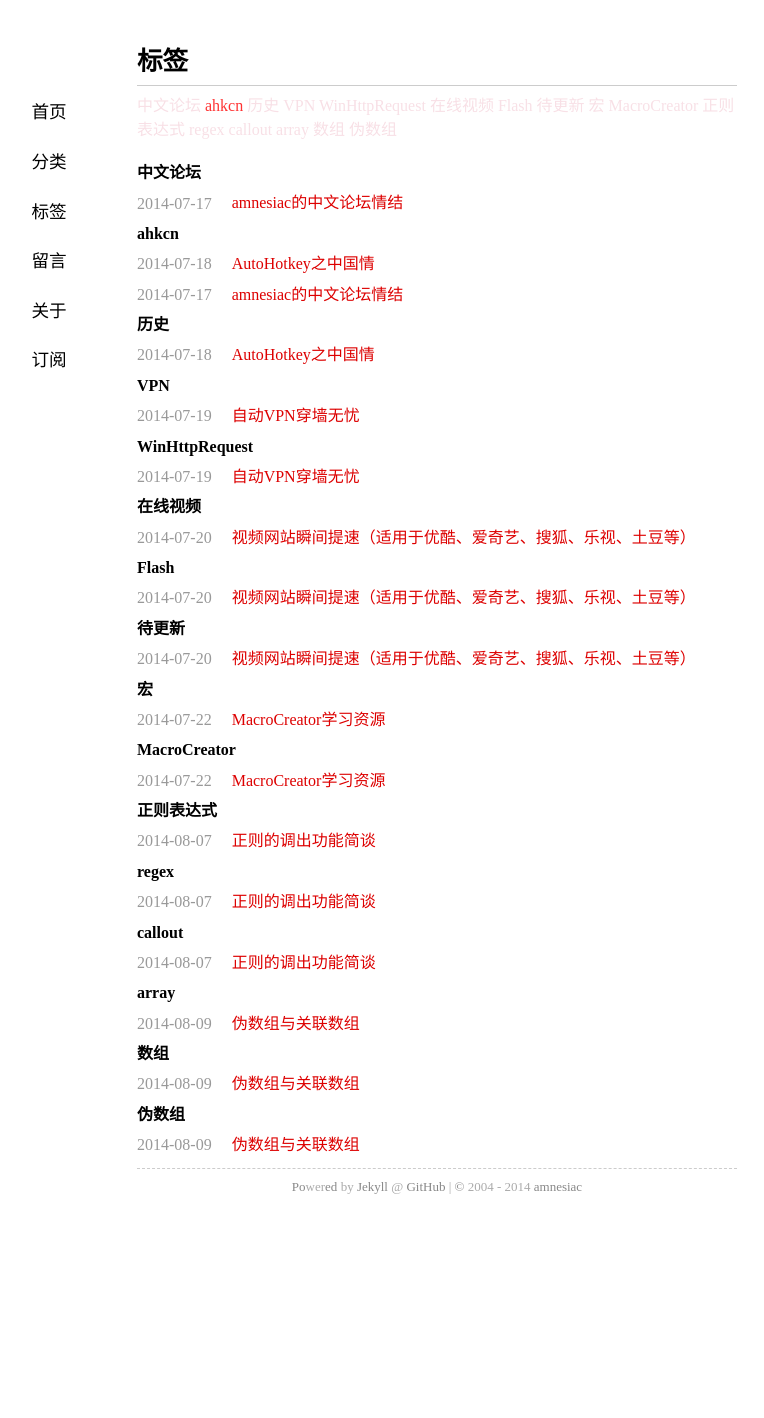
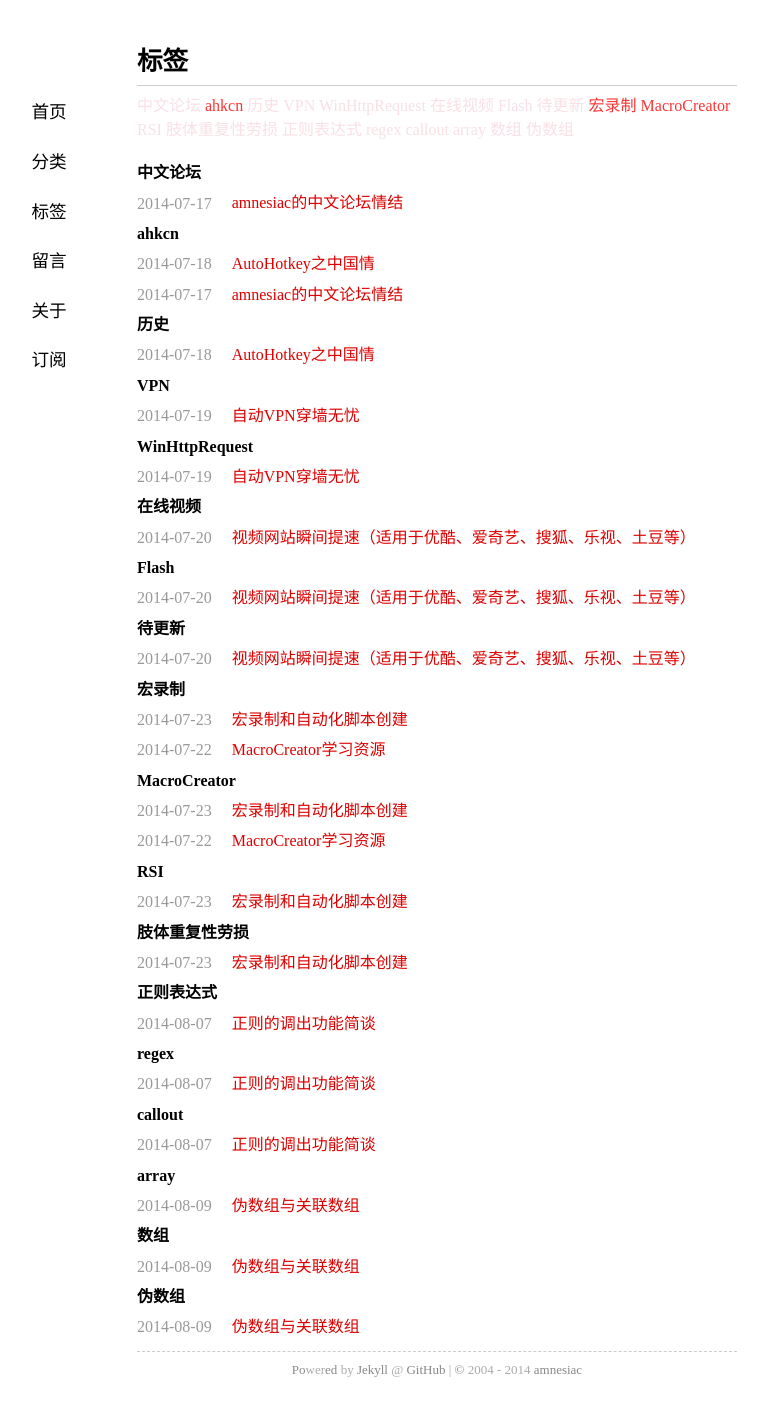
Before and after one commit to amnesiac10/amnesiac10.github.io, a Jekyll site: the page built from tags.md, in a window 1280 px wide. Shown: the whole page, without its empty margins (203-967 px from the left). Built offline with Jekyll 4.4.1, drawn with Linux system fonts in a browser that asks for light colours; Markdown is read by kramdown in place of the engine named in the settings; comment, search, counter and statistics services are not loaded; before the commit the page ends 1235 px from its top, so only the background shows below that.

Commit message:
Updated the post for 2014-07-24.

```diff
--- a/_posts/2014-07-23-resource-for-macrocreator.md
+++ b/_posts/2014-07-23-resource-for-macrocreator.md
@@ -4,7 +4,7 @@ layout: post
 title: MacroCreator学习资源
 thread: 6
 categories: 工具
-tags: 宏 MacroCreator
+tags: 宏录制 MacroCreator
 ---
 [宏录制和自动化脚本创建]({{ site.url }}/2014/07/23/macro-recording.html)说明了需要宏录制/回放工具的原因及 Pulover's Macro Creator 简单介绍，本文提供一些它的学习资源方便大家。
 注：Macro Creator 中的简体中文翻译粗糙，1 月份  Pulover（该录制工具作者）在收到我翻译的中文语言文件时回复下次更新时加入，但那时至今尚未更新过，且我翻译的中文帮助也未打包到官方下载中，请大家暂到[此处](http://t.cn/RviKval)下载。
--- a/_posts/2014-07-24-macro-recording.md
+++ b/_posts/2014-07-24-macro-recording.md
@@ -4,7 +4,7 @@ layout: post
 title: 宏录制和自动化脚本创建
 thread: 7
 categories: 工具
-tags:
+tags: 宏录制 MacroCreator RSI 肢体重复性劳损
 ---
 ## 为什么需要
 我曾在[哪些事情是 AutoIt 可以而 AutoHotkey 不行的？](http://www.zhihu.com/question/20224354/answer/20773391)问题中提到 AutoHotkey 学习方法的几点建议，其中一点是：
@@ -26,7 +26,7 @@ tags:
 * 对于了解脚本/编程的用户，简化脚本编写，使用高级功能如使用 COM、消息等，以及把代码用在自己的工具中；
 
 该工具已成为 [SciTE4AutoHotkey](http://fincs.ahk4.net/scite4ahk/) 自带的辅助工具之一，且受到许多下载站点的大力推荐，包括下面两个知名软件站点：
-[![](http://s1.softpedia-static.com/base_img/softpedia_free_award_f.gif)](http://www.softpedia.com/progClean/Pulover-s-Macro-Creator-Clean-228684.html)  [![](http://img.informer.com/awards/software_awards_no_viruses.gif)](http://pulover-s-macro-creator.software.informer.com/)
+[![](http://s1.softpedia-static.com/base_img/softpedia_free_award_f.gif)](http://www.softpedia.com/progClean/Pulover-s-Macro-Creator-Clean-228684.html)[![](http://img.informer.com/awards/software_awards_no_viruses.gif)](http://pulover-s-macro-creator.software.informer.com/)
 
 ## 介绍
 以下内容编译自[其官方网站](http://www.macrocreator.com/)：
```
Also changed, not shown: other parts of _posts/2014-07-24-macro-recording.md (+1 -1 lines), assets/images/2014072431.png (added).
